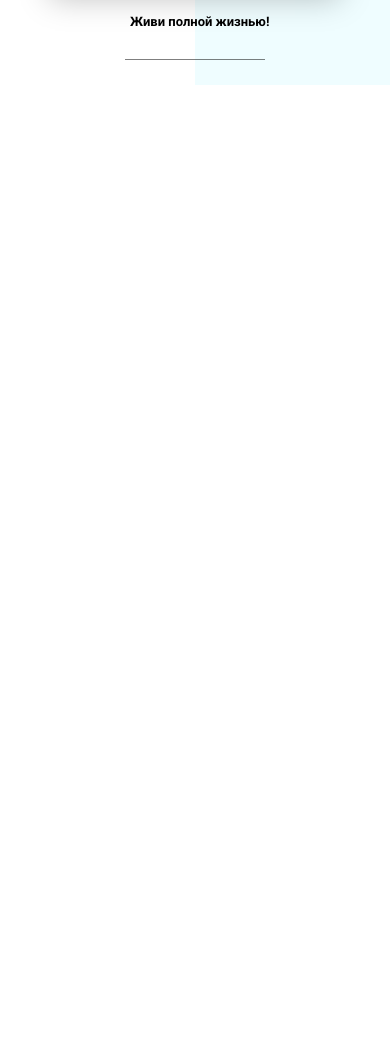
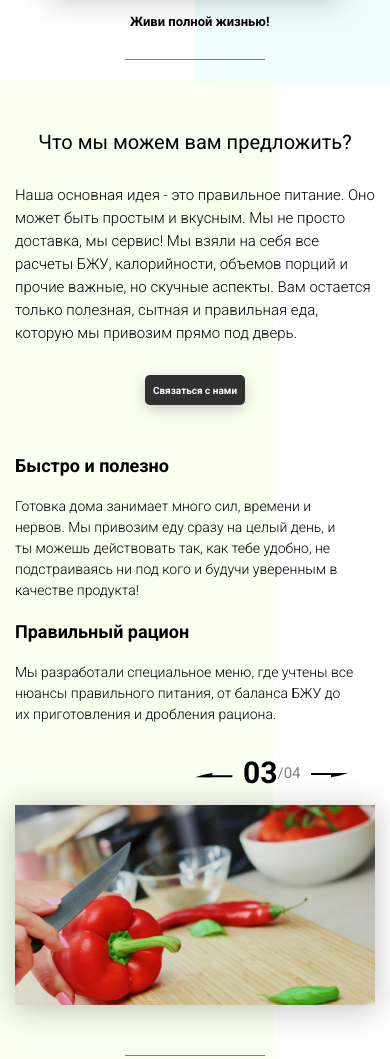
Before and after one commit to IrinaAzizova/Food_project, a website: page src/index.html in a window 390 px wide. Shown: the part 540-1599 px from the top of the page. Before the commit the page ends 844 px from the top, so only its background shows below. Drawn offline with nearby package versions, Linux system fonts and the light colour scheme; files that its build step writes are made by us from their sources; files whose address does not match are found by name.

Commit message:
adaptive offer section for screen less then 1200px, 992px, 768px, 575px

```diff
--- a/src/index.html
+++ b/src/index.html
@@ -77,9 +77,9 @@
 
     <div class="divider"></div>
 
-    <!-- <div class="offer">
+    <div class="offer">
         <div class="bgc_y"></div>
-        <div class="container">
+        <div class="container container_offer">
             <div class="offer__text">
                 <h2 class="title">Что мы можем вам предложить?</h2>
                 <div class="offer__descr">
@@ -90,7 +90,7 @@
                 <button class="btn btn_dark">Связаться с нами</button>
             </div>
         </div>
-        <div class="container">
+        <div class="container container_offer">
             <div class="offer__advantages">
                 <h2>Быстро и полезно</h2>
                 <div class="offer__advantages-text">
@@ -116,7 +116,7 @@
                 <div class="offer__slider-wrapper">
                     <div class="offer__slide">
                         <img src="img/slider/pepper.jpg" alt="pepper">
-                    </div> -->
+                    </div>
                     <!-- <div class="offer__slide">
                         <img src="img/slider/food-12.jpg" alt="food">
                     </div>
@@ -126,14 +126,14 @@
                     <div class="offer__slide">
                         <img src="img/slider/paprika.jpg" alt="paprika">
                     </div> -->
-               <!--  </div>
+               </div>
             </div>
         </div>
-    </div> -->
+    </div>
 
-    <!-- <div class="divider"></div>
+    <div class="divider"></div>
 
-    <div class="calculating">
+    <!-- <div class="calculating">
         <div class="container">
             <h2 class="title">Рассчитаем вашу потребность в калориях?
             </h2>
--- a/src/scss/_base.scss
+++ b/src/scss/_base.scss
@@ -68,6 +68,9 @@ a {
     .container {
         max-width: 1140px;
     }
+    .title {
+        font-size: 31px;
+    }
 }
 
 @media (max-width: 992px) {
@@ -78,6 +81,9 @@ a {
         width: 160px;
         height: 50px;
         font-size: 15px;
+    }
+    .title {
+        font-size: 25px;
     }
 }
 
@@ -104,4 +110,8 @@ a {
     .divider {
         width: 140px;
     }
+    .title {
+        font-size: 20px;
+        text-align: center;
+    }
 }
--- a/src/scss/blocks/offer/_offer.scss
+++ b/src/scss/blocks/offer/_offer.scss
@@ -7,7 +7,7 @@
     }
     .bgc_y {
         position: absolute;
-        width: 1109px;
+        width: 70%;
         height: 780px;
         background: rgba(243, 255, 222, 0.45);
         z-index: -1;
@@ -88,3 +88,117 @@
     }
 
 }
+
+
+
+@media (max-width: 1200px) {
+    .offer {
+        .container {
+            display: flex;
+            justify-content: space-between;
+            padding: 0 80px;
+        }
+        .bgc_y {
+            height: 870px;
+        }
+        &__advantages {
+            margin-top: 30px;
+        }
+        &__slider {
+            margin-top: 30px;
+        }
+    }
+}
+
+@media (max-width: 992px) {
+    .offer {
+        padding: 70px 0 70px 0;
+
+        &__descr {
+            font-size: 16px;
+            margin-right: 30px;
+            line-height: 23px;
+        }
+        &__advantages{
+            h2:first-child {
+                margin-top: 40px;
+            }
+            &-text {
+                font-size: 15px;
+                margin-right: 20px;
+            }
+        }
+    }
+}
+@media (max-width: 768px) {
+    .offer{
+        .container_offer {
+            display: flex;
+            flex-direction:column;
+        }
+        &__descr {
+            font-size: 15px;
+            margin-right: 0px;
+            margin-bottom: 30px;
+        }
+        &__text {
+            width: 100%;
+        }
+        &__action {
+            justify-content: center;
+        }
+        &__advantages {
+            h2 {
+                font-weight: bold;
+                font-size: 18px;
+            }
+            width: 100%;
+        }
+        &__slider {
+            width: 100%;
+            &-counter {
+                font-size: 20px;
+            }
+            #current {
+                font-size: 40px;
+            }
+        }
+        &__slide {
+            width: 100%;
+            height: 300px;
+        }
+        .bgc_y {
+            height: 1118px;
+        }
+    }
+}
+@media (max-width: 575px) {
+    .offer {
+        padding: 70px 0 50px 0;
+        .container {
+            padding: 0px 15px;
+        }
+       .bgc_y {
+            top: 20px;
+        }
+        &__advantages {
+            margin-top: 10px;
+            &-text {
+                font-size: 14px;
+            }
+        }
+        &__slider{
+            #current {
+                font-size: 30px;
+            }
+            &-counter {
+                font-size: 15px;
+            }
+        }
+        &__slide {
+            width: 100%;
+            height: 200px;
+        }
+    }
+
+}
--- a/src/scss/blocks/preview/_preview.scss
+++ b/src/scss/blocks/preview/_preview.scss
@@ -11,9 +11,6 @@
     animation-name: fadeIn;
     animation-duration: 0.5s;
 }
-
-
-
 
 
 .preview {
@@ -31,7 +28,7 @@
     right: 0;
     top: -155px;
     width: 50vw;
-    height: 900px;
+    height: 938px;
     background: rgba(146, 242, 255, 0.15);
     z-index: -1;
 }
@@ -104,13 +101,7 @@
         }
     }
     .bgc_blue {
-        position: absolute;
-        right: 0;
-        top: -155px;
-        width: 50vw;
-        height: 900px;
-        background: rgba(146, 242, 255, 0.15);
-        z-index: -1;
+        height: 782px;
     }
     .tabcontainer {
         width: 840px;
@@ -210,7 +201,7 @@
     }
     .bgc_blue {
         top: -110px;
-        height: 530px;
+        height: 557px;
     }
     .tabcontainer {
         width: 500px;
```
Also changed, not shown: dist/css/style.css, dist/index.html.
